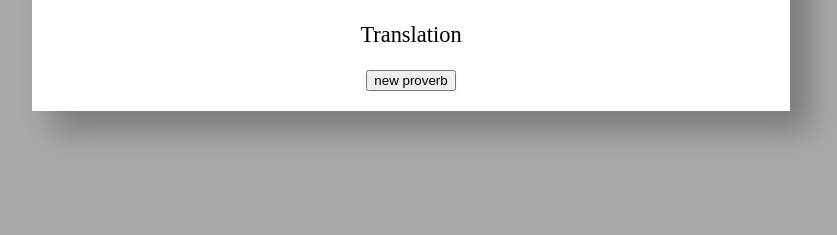
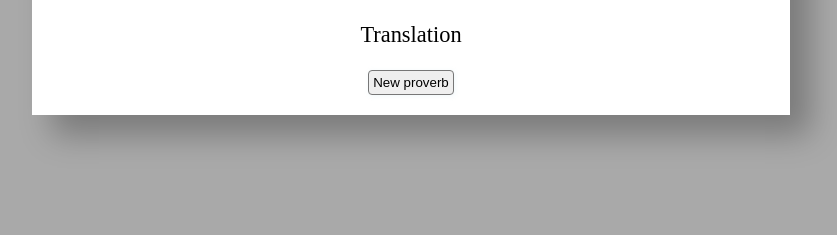
Before and after one commit to anna-podhajska/api-interaction, a plain HTML site: page proverb-0.4/index.html in a window 1280 px wide. Shown: the part 154-389 px from the top of the page, 229-1066 px from the left. Drawn offline with nearby package versions, Linux system fonts and the light colour scheme.

Commit message:
API interaction up to date and working

```diff
--- a/proverb-0.4/index.html
+++ b/proverb-0.4/index.html
@@ -24,7 +24,7 @@
     <p class="pSource">Maori proverb </p>
     <p class="pTranslation">Translation</p>
     <div class="buttonActions">
-      <input type="button" onclick="getProverb()" value="new proverb" class="newProverb"> </input>
+      <input type="button" onclick="getProverb()" value="New proverb" class="newProverb"> </input>
     </div>
 
   </div>
--- a/proverb-0.4/style.css
+++ b/proverb-0.4/style.css
@@ -25,6 +25,12 @@ body {
 }
 input {
   position: relative;
+  border: 1px solid #777777;
+  font: bold 15px;
+  padding: 4px;
+  cursor: pointer;
+  -moz-border-radius: 4px;
+  -webkit-border-radius: 4px;
 }
 .pSource {
   font-weight: bold;
```
